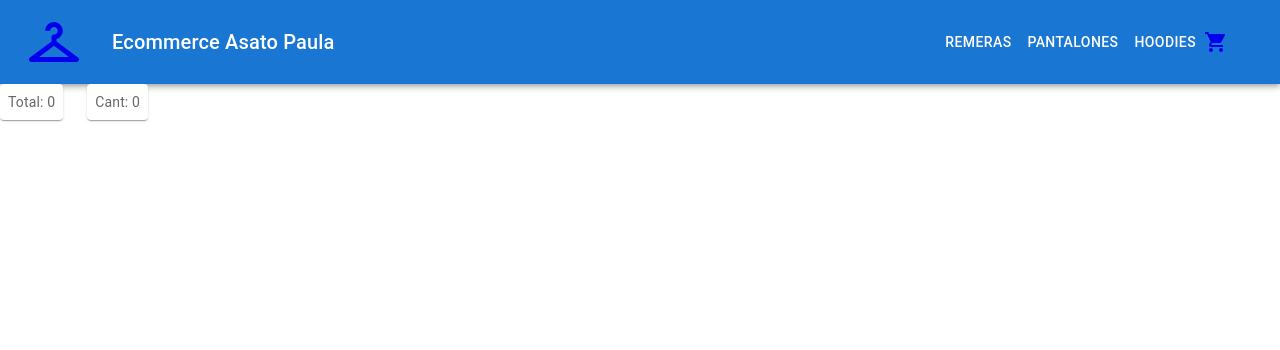
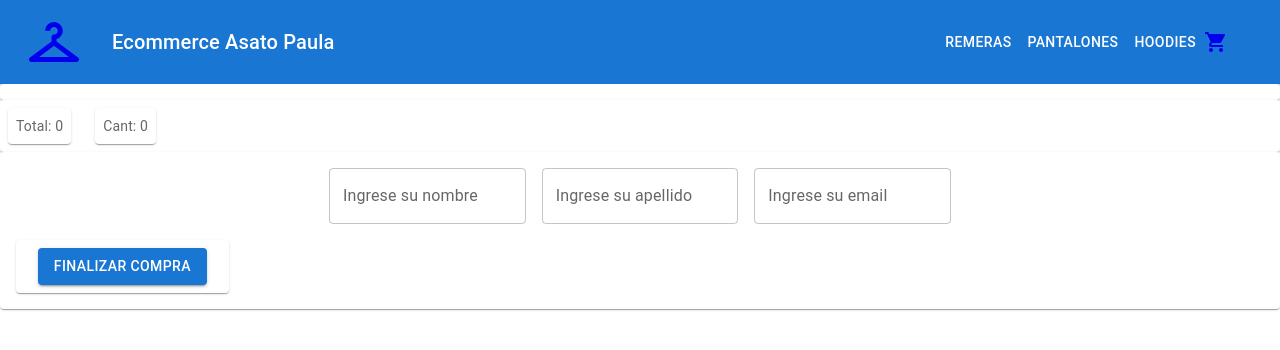
Before and after one commit to Pauli24-git/ecommerce-asato, a React (Create React App) app: page /cart in a window 1280 px wide. Shown: the top 350 px of the page. Built offline with nearby package versions, Linux system fonts and the light colour scheme.

Commit message:
firebase II correcciones

```diff
--- a/src/componentes/Cart.jsx
+++ b/src/componentes/Cart.jsx
@@ -1,12 +1,38 @@
-import React, { useContext, useState } from "react";
+import React, { useContext, useState, useEffect } from "react";
 import { context } from "./CartContext"
 import Button from "@mui/material/Button";
 import Paper from '@mui/material/Paper';
 import Stack from '@mui/material/Stack';
 import { styled } from '@mui/material/styles';
 import { Link } from "react-router-dom";
+import { addDoc, collection, serverTimestamp } from "firebase/firestore"
+import { db } from "../componentes/Firebase/firebase";
+import Box from '@mui/material/Box';
+import TextField from '@mui/material/TextField';
 
 export const Cart = () => {
+
+  const { articulosCarrito, totalArticulos, precioTotal, deleteArticulo } = useContext(context);
+  const [mostrarVolverAlInicio, setmostrarVolverAlInicio] = useState(true)
+  const [idVenta, setIdVenta] = useState(0)
+
+  const comprador = {
+    nombre: "Juan",
+    apellido: "Perez",
+    email: "juanperez@gmail.com"
+  };
+
+  const finalizarCompra = () => {
+    const ventaCollection = collection(db, "ventas");
+    addDoc(ventaCollection, {
+      comprador,
+      items: articulosCarrito,
+      date: serverTimestamp(),
+      total: precioTotal,
+    }).then((result) => {
+      setIdVenta(result.id);
+    });
+  };
 
   const Item = styled(Paper)(({ theme }) => ({
     backgroundColor: theme.palette.mode === 'dark' ? '#1A2027' : '#fff',
@@ -16,9 +42,6 @@ export const Cart = () => {
     color: theme.palette.text.secondary,
   }));
 
-  const { articulosCarrito, totalArticulos, precioTotal, deleteArticulo } = useContext(context);
-  const [mostrarVolverAlInicio, setmostrarVolverAlInicio] = useState(true)
-
 
   const handlerClickEliminar = (id) => {
     deleteArticulo(id);
@@ -26,6 +49,8 @@ export const Cart = () => {
 
   return (
     <>
+      <Stack>
+        <Item>
           {articulosCarrito.map((articulo) => {
             return <Stack direction="row" spacing={{ xs: 2, md: 3 }} >
               <Item>{articulo.desc}</Item>
@@ -35,6 +60,9 @@ export const Cart = () => {
             </Stack>
           })
           }
+        </Item>
+
+        <Item>
           {mostrarVolverAlInicio ? (
             <Stack direction="row" spacing={{ xs: 2, md: 3 }} >
               <Item> Total: {precioTotal}</Item>
@@ -43,9 +71,25 @@ export const Cart = () => {
             <Link to="/"><Button variant="contained">Volver al inicio</Button></Link>
           )
           }
+        </Item>
+
+        <Item>
+          <Box
+            component="form"
+            sx={{
+              '& > :not(style)': { m: 1, width: '25ch' },
+            }}
+            noValidate
+            autoComplete="off"
+          >
+            <TextField id="outlined-basic" label="Ingrese su nombre" variant="outlined" />
+            <TextField id="outlined-basic" label="Ingrese su apellido" variant="outlined" />
+            <TextField id="outlined-basic" label="Ingrese su email" variant="outlined" />
+            <Item><Button variant="contained" onClick={() => finalizarCompra()} >Finalizar Compra</Button></Item>
+
+          </Box>
+        </Item>
+      </Stack>
     </>
   );
 };
-
-
-// arrayAux.push({ id: articulo.artId, desc: articulo.artDesc, precio: articulo.artPrecio, cant: cantidad });
```
Lines whose indentation alone changed are shown as unchanged.
